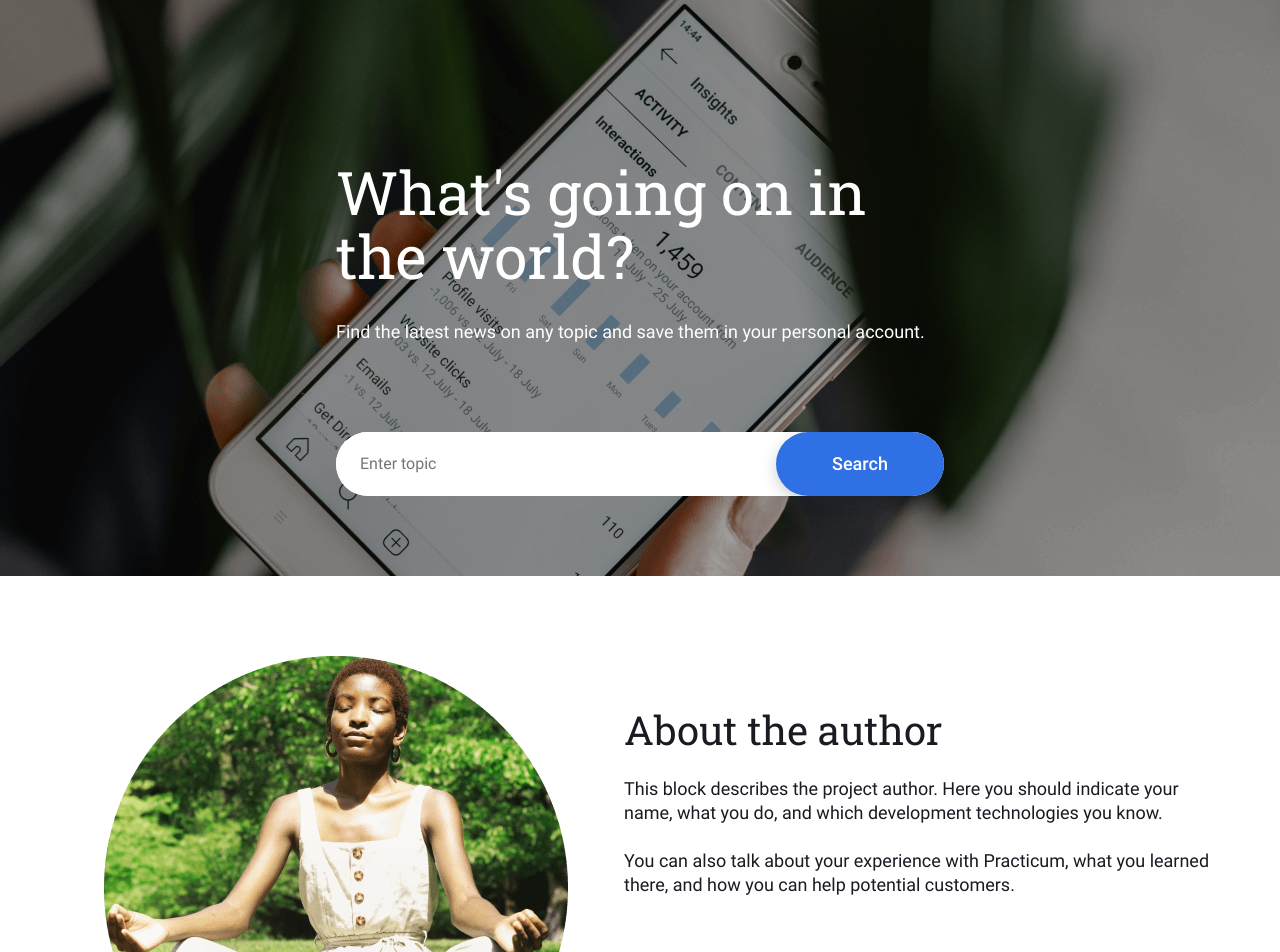
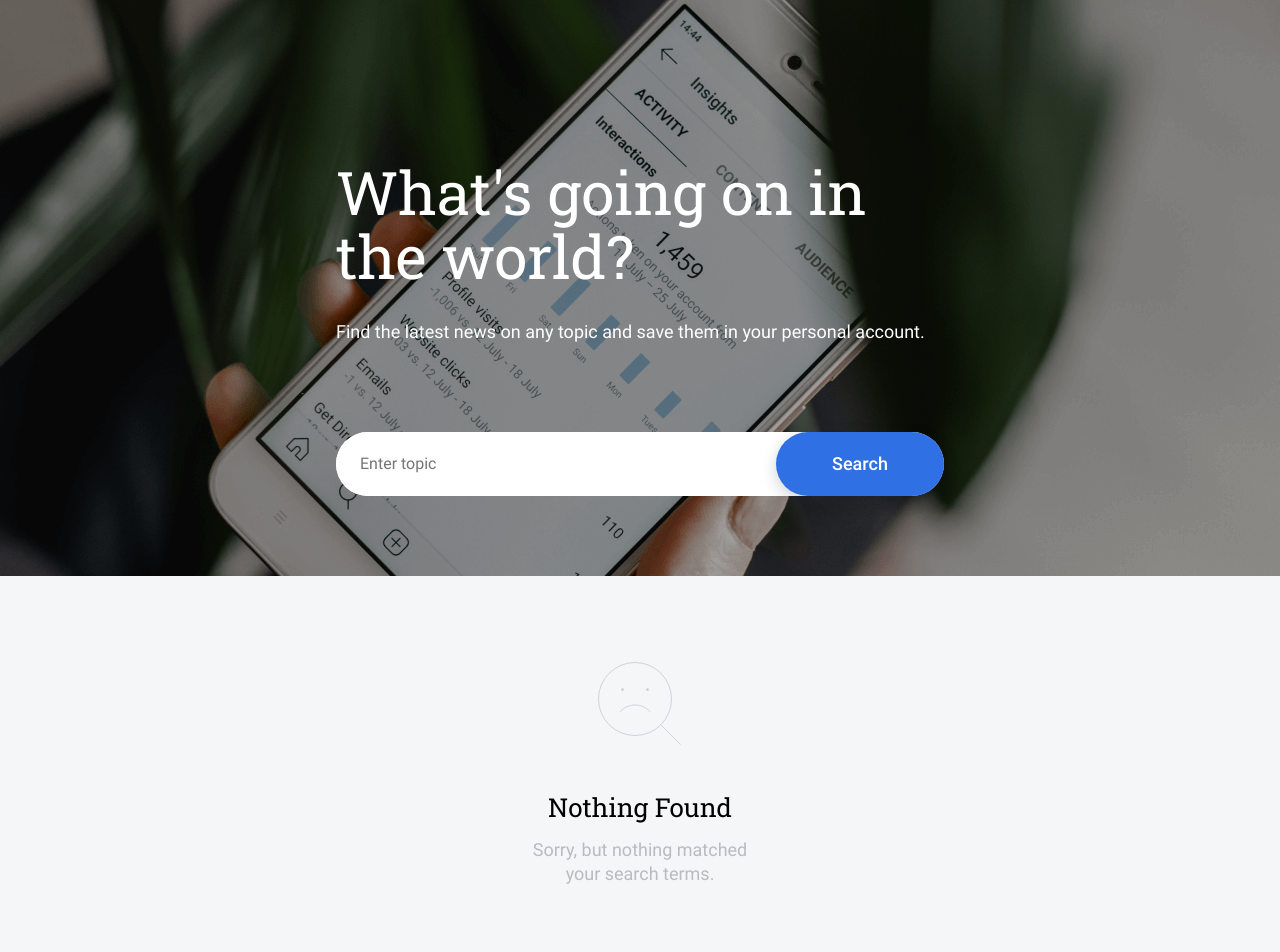
Before and after one commit to idenispankov/news-explorer-frontend, a React (Create React App) app: page / in a window 1280 px wide. Shown: the top 952 px of the page. Built offline with nearby package versions, Linux system fonts and the light colour scheme.

Commit message:
NotFound Component, fully reponsive

```diff
--- a/src/components/App/App.js
+++ b/src/components/App/App.js
@@ -2,11 +2,13 @@ import './App.css';
 import Header from '../Header/Header.js';
 import About from '../About/About.js';
 import Footer from '../Footer/Footer.js';
+import NotFound from '../NotFound/NotFound.js';
 
 function App() {
   return (
     <div className='app'>
       <Header />
+      <NotFound />
       <About />
       <Footer />
     </div>
--- /dev/null
+++ b/src/components/NotFound/NotFound.css
@@ -0,0 +1,32 @@
+.nothingfound {
+  min-height: 374px;
+  box-sizing: border-box;
+  background: #f5f6f7;
+  padding: 80px 0;
+  text-align: center;
+}
+
+.nothingfound__image {
+  display: block;
+  margin: auto;
+  margin-bottom: 40px;
+}
+
+.nothingfound__title {
+  margin: 0 0 16px 0;
+  font-family: 'Roboto Slab', sans-serif;
+  font-weight: 400;
+  font-size: 26px;
+  line-height: 30px;
+}
+
+.nothingfound__text {
+  width: 236px;
+  display: block;
+  margin: 0 auto;
+  font-family: 'Roboto', sans-serif;
+  font-weight: 400;
+  font-size: 18px;
+  line-height: 24px;
+  color: #b6bcbf;
+}
--- /dev/null
+++ b/src/components/NotFound/NotFound.js
@@ -0,0 +1,20 @@
+import './NotFound.css';
+import notFoundImage from '../../images/not-found.svg';
+
+const NotFound = () => {
+  return (
+    <section className='nothingfound'>
+      <img
+        className='nothingfound__image'
+        src={notFoundImage}
+        alt='nothing found icon'
+      />
+      <h2 className='nothingfound__title'>Nothing Found</h2>
+      <p className='nothingfound__text'>
+        Sorry, but nothing matched your search terms.
+      </p>
+    </section>
+  );
+};
+
+export default NotFound;
```
Also changed, not shown: src/images/not-found.svg (added).
